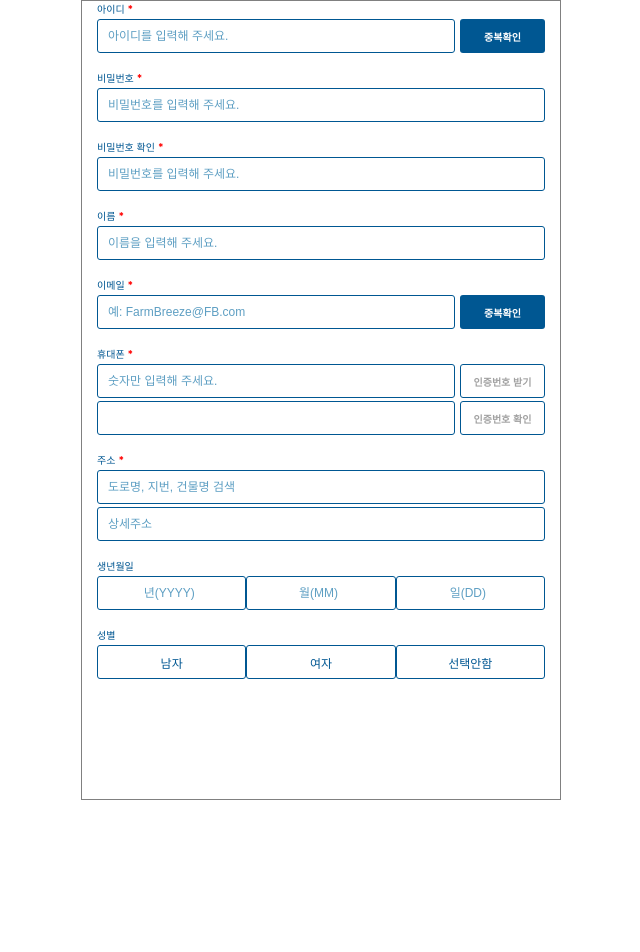
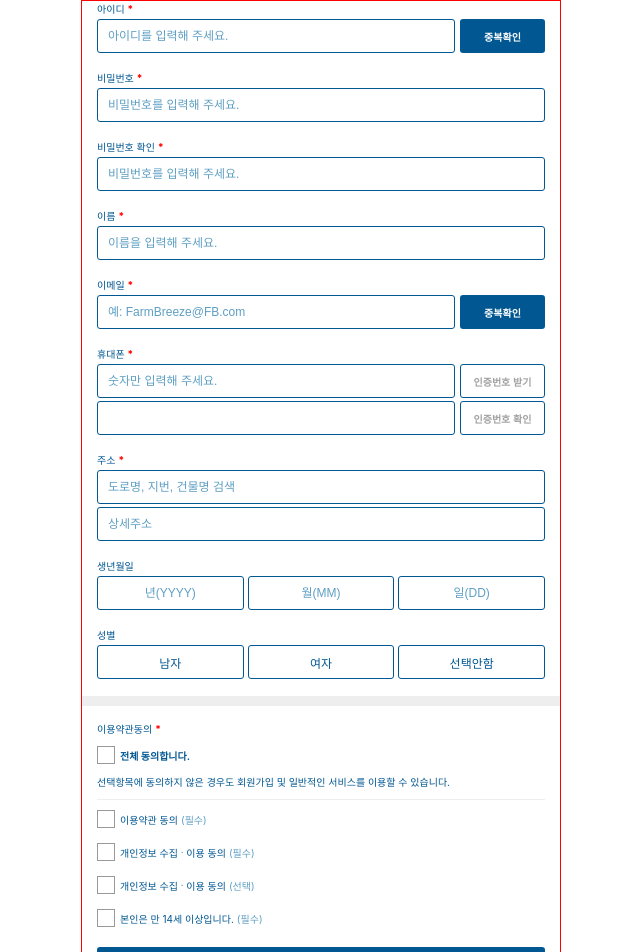
Before and after one commit to Janeee205/FarmBreeze, a React (Create React App) app in the folder client/: page /Join in a window 1280 px wide. Shown: the top 952 px of the page, without its empty margins (319-959 px from the left). Before the commit the page ends 800 px from the top, so only its background shows below. Built offline with nearby package versions, Linux system fonts and the light colour scheme.

Commit message:
✨ 회원가입 완성

```diff
--- a/client/src/Mobile/Page/JoinPage.css
+++ b/client/src/Mobile/Page/JoinPage.css
@@ -1,6 +1,9 @@
 .join-wrapper {
-  border: 1px solid gray;
   min-height: 100vh;
+  border: 1px solid red;
+}
+
+section {
   padding: 0 15px;
 }
 
@@ -14,7 +17,7 @@ p {
   color: #005792;
 }
 
-input {
+.join-form input {
   flex-grow: 1;
   height: 34px;
   font-size: 12px;
@@ -85,11 +88,17 @@ label {
 }
 
 /* 생년월일 */
+.birth,
+.gender {
+  display: flex;
+  gap: 4px;
+}
 .birth input {
   width: calc(100% / 3);
 }
 
 .birth input::placeholder {
+  margin-left: 10px;
   text-align: center;
 }
 
@@ -118,3 +127,78 @@ label {
   font-size: 12px;
   color: #005792;
 }
+
+.gap {
+  width: 100%;
+  height: 10px;
+  margin-bottom: 15px;
+  background-color: #eeeeee;
+}
+/* 회원가입 폼 끝, 이용약관 동의 시작 */
+
+.terms-form label {
+  margin: 5px 0;
+}
+
+.terms-form span {
+  font-size: 10px;
+}
+
+.terms-form input[type="checkbox"] {
+  display: none;
+}
+
+.terms-form input[type="checkbox"] + label {
+  position: relative;
+  display: inline-block;
+  width: 18px;
+  height: 18px;
+  margin-right: 5px;
+  border: 1px solid #999999;
+}
+
+.terms-form input[type="checkbox"]:checked + label::after {
+  position: absolute;
+  content: "✔";
+  font-size: 18px;
+  width: 18px;
+  height: 18px;
+  color: #999999;
+  text-align: center;
+  left: -1px;
+  top: -4px;
+}
+
+.total-agree {
+  border-bottom: 1px solid #eeeeee;
+  padding-bottom: 10px;
+}
+
+.terms-form label {
+  display: flex;
+  align-items: center;
+}
+
+.total-agree-item .agree-text {
+  font-size: 12;
+  font-weight: bolder;
+  color: #005792;
+}
+
+.agree-item .agree-text {
+  font-size: 10px;
+  color: #005792;
+}
+
+.text-primary {
+  font-size: 10px;
+  margin-left: 3px;
+  color: #5e9fc3;
+}
+
+#join-btn {
+  width: 100%;
+  margin: 10px 0;
+  color: #fff;
+  background-color: #005792;
+}
--- a/client/src/Mobile/Page/JoinPage.jsx
+++ b/client/src/Mobile/Page/JoinPage.jsx
@@ -5,6 +5,8 @@ const JoinPage = () => {
   return (
     <>
       <div className="join-wrapper">
+        <form action="./submit.html" id="join-form">
+          <section className="join-form">
             {/* 아이디 */}
             <p className="label-name">
               아이디<span className="marking">*</span>
@@ -124,9 +126,14 @@ const JoinPage = () => {
             {/* 생년월일 */}
             <p className="label-name">생년월일</p>
             <label htmlFor="birth" className="birth">
-          <input type="number" name="birth" id="year" placeholder="년(YYYY)" />
-          <input type="number" name="birth" id="month" placeholder="월(MM)" />
-          <input type="number" name="birth" id="day" placeholder="일(DD)" />
+              <input
+                type="text"
+                name="birth"
+                id="year"
+                placeholder="년(YYYY)"
+              />
+              <input type="text" name="birth" id="month" placeholder="월(MM)" />
+              <input type="text" name="birth" id="day" placeholder="일(DD)" />
             </label>
 
             {/* 성별 */}
@@ -145,6 +152,58 @@ const JoinPage = () => {
                 <input type="radio" name="gender" id="no-gender" value="2" />
               </div>
             </label>
+          </section>
+
+          <div className="gap"></div>
+
+          <section className="terms-form">
+            <p className="label-name">
+              이용약관동의<span className="marking">*</span>
+            </p>
+
+            <div className="total-agree">
+              <label className="total-agree-item">
+                <input type="checkbox" id="terms-chkbox" />
+                <label htmlFor="terms-chkbox"></label>
+                <span className="agree-text">전체 동의합니다.</span>
+              </label>
+              <p>
+                선택항목에 동의하지 않은 경우도 회원가입 및 일반적인 서비스를
+                이용할 수 있습니다.
+              </p>
+            </div>
+
+            <div className="agree-list">
+              <label className="agree-item">
+                <input type="checkbox" id="terms-chkbox" />
+                <label htmlFor="terms-chkbox"></label>
+                <span className="agree-text">이용약관 동의</span>
+                <span className="text-primary">(필수)</span>
+              </label>
+              <label className="agree-item">
+                <input type="checkbox" id="terms-chkbox" />
+                <label htmlFor="terms-chkbox"></label>
+                <span className="agree-text">개인정보 수집 ˑ 이용 동의</span>
+                <span className="text-primary">(필수)</span>
+              </label>
+              <label className="agree-item">
+                <input type="checkbox" id="terms-chkbox" />
+                <label htmlFor="terms-chkbox"></label>
+                <span className="agree-text">개인정보 수집 ˑ 이용 동의</span>
+                <span className="text-primary">(선택)</span>
+              </label>
+              <label className="agree-item">
+                <input type="checkbox" id="terms-chkbox" />
+                <label htmlFor="terms-chkbox"></label>
+                <span className="agree-text">본인은 만 14세 이상입니다.</span>
+                <span className="text-primary">(필수)</span>
+              </label>
+            </div>
+            <button type="submit" id="join-btn">
+              가입하기
+            </button>
+          </section>
+        </form>
       </div>
     </>
   );
```
Lines whose indentation alone changed are shown as unchanged.
